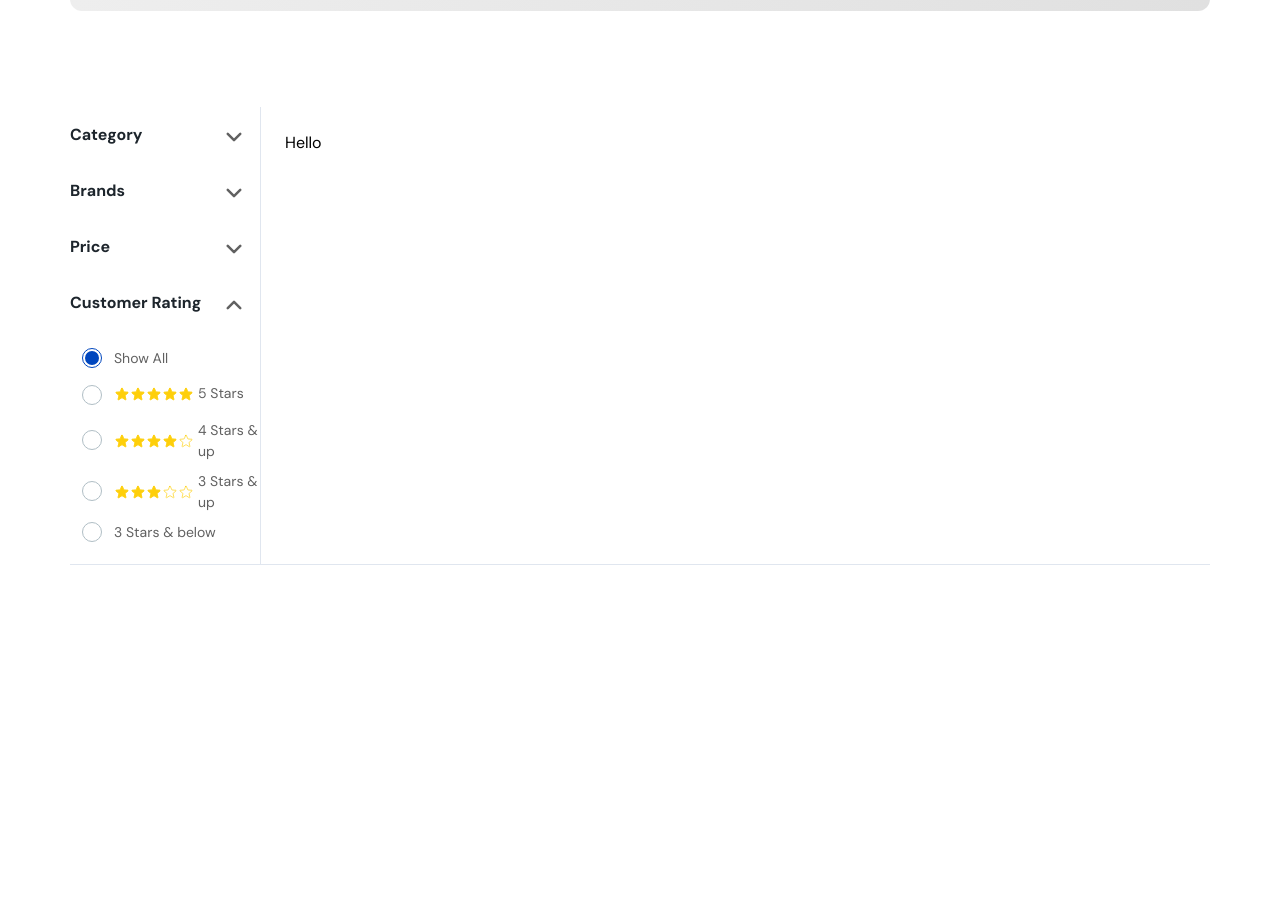
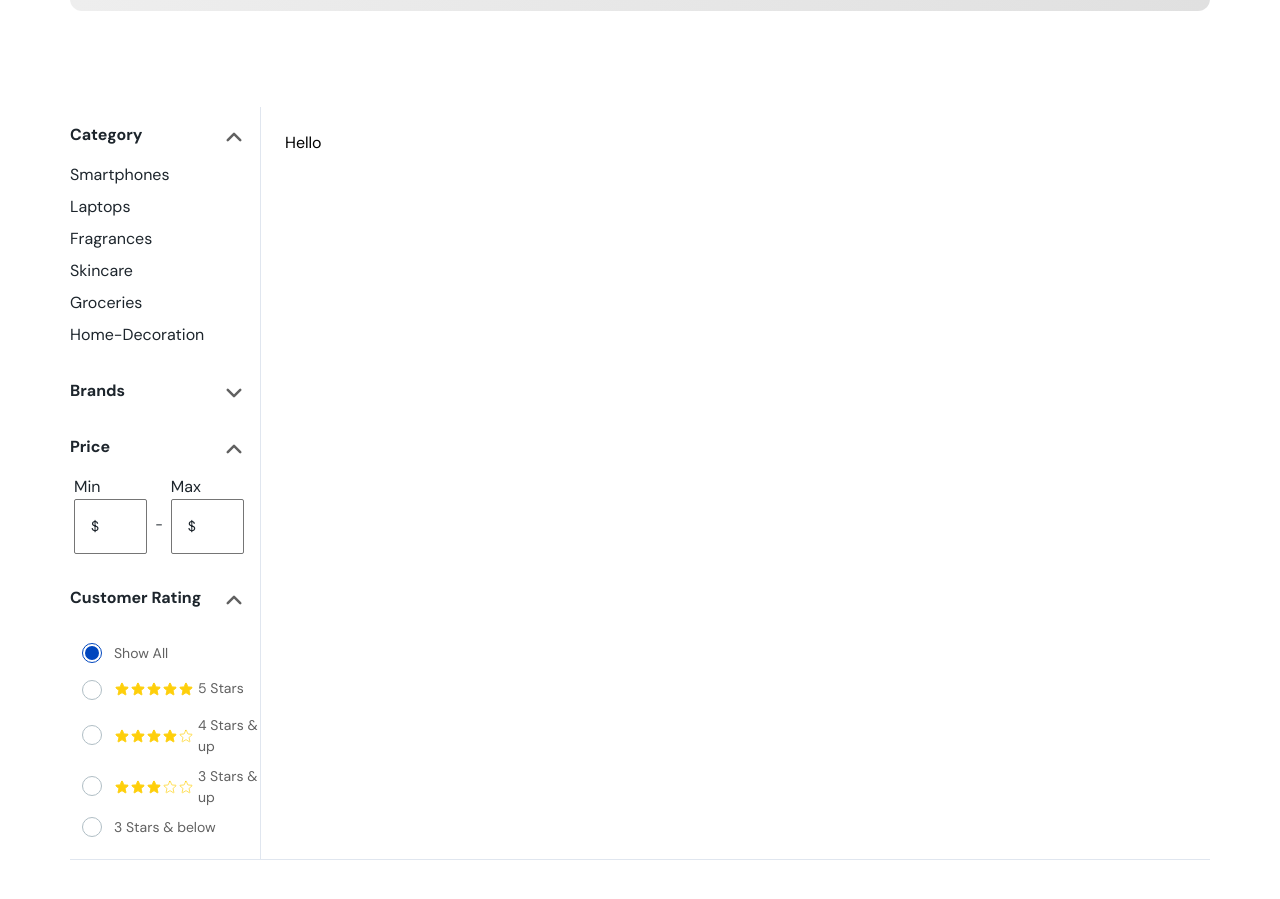
Before and after one commit to webdevsk/bestbuy-clone, a React (Vite) app: page / in a window 1280 px wide. Shown: the part 1277-2176 px from the top of the page. Before the commit the page ends 1938 px from the top, so only its background shows below. Built offline with nearby package versions, Linux system fonts and the light colour scheme.

Commit message:
Changed Filter accordion logic

```diff
--- a/src/components/Filters.jsx
+++ b/src/components/Filters.jsx
@@ -14,7 +14,7 @@ import { useState } from "react"
 import { Link } from "react-router-dom"
 import RatingBar from "./RatingBar"
 
-const Icon = ({ id, open }) => {
+const Icon = ({ open }) => {
   return (
     <svg
       xmlns="http://www.w3.org/2000/svg"
@@ -22,7 +22,7 @@ const Icon = ({ id, open }) => {
       viewBox="0 0 24 24"
       strokeWidth={3}
       className={`${
-        id === open ? "rotate-180" : ""
+        open ? "rotate-180" : ""
       } mr-4 mt-1 h-5 w-5 stroke-gray-700 transition-transform group-hover:stroke-theme`}
     >
       <path
@@ -39,15 +39,30 @@ const createUnique = (arr, key) => [
 ]
 
 const Filters = ({ products }) => {
-  const [open, setOpen] = useState(4)
-  const handleOpen = (value) => setOpen(open === value ? 0 : value)
+  const [openObj, setOpenObj] = useState({
+    category: true,
+    // brands: true,
+    price: true,
+    rating: true,
+  })
+
+  const isOpen = (key) => key in openObj && openObj[key]
+
+  const handleOpenObj = (key) =>
+    setOpenObj((openObj) => ({
+      ...openObj,
+      [key]: key in openObj ? !openObj[key] : true,
+    }))
 
   return (
     <>
-      <Accordion open={open === 1} icon={<Icon id={1} open={open} />}>
+      <Accordion
+        open={isOpen("category")}
+        icon={<Icon open={isOpen("category")} />}
+      >
         <AccordionHeader
           className="text-md group border-none text-body hover:text-theme"
-          onClick={() => handleOpen(1)}
+          onClick={() => handleOpenObj("category")}
         >
           Category
         </AccordionHeader>
@@ -62,10 +77,13 @@ const Filters = ({ products }) => {
         </AccordionBody>
       </Accordion>
 
-      <Accordion open={open === 2} icon={<Icon id={2} open={open} />}>
+      <Accordion
+        open={isOpen("brands")}
+        icon={<Icon open={isOpen("brands")} />}
+      >
         <AccordionHeader
           className="text-md group border-none text-body hover:text-theme"
-          onClick={() => handleOpen(2)}
+          onClick={() => handleOpenObj("brands")}
         >
           Brands
         </AccordionHeader>
@@ -80,10 +98,10 @@ const Filters = ({ products }) => {
         </AccordionBody>
       </Accordion>
 
-      <Accordion open={open === 3} icon={<Icon id={3} open={open} />}>
+      <Accordion open={isOpen("price")} icon={<Icon open={isOpen("price")} />}>
         <AccordionHeader
           className="text-md group border-none text-body hover:text-theme"
-          onClick={() => handleOpen(3)}
+          onClick={() => handleOpenObj("price")}
         >
           Price
         </AccordionHeader>
@@ -120,10 +138,13 @@ const Filters = ({ products }) => {
         </AccordionBody>
       </Accordion>
 
-      <Accordion open={open === 4} icon={<Icon id={4} open={open} />}>
+      <Accordion
+        open={isOpen("rating")}
+        icon={<Icon open={isOpen("rating")} />}
+      >
         <AccordionHeader
           className="text-md group border-none text-body hover:text-theme"
-          onClick={() => handleOpen(4)}
+          onClick={() => handleOpenObj("rating")}
         >
           Customer Rating
         </AccordionHeader>
```
